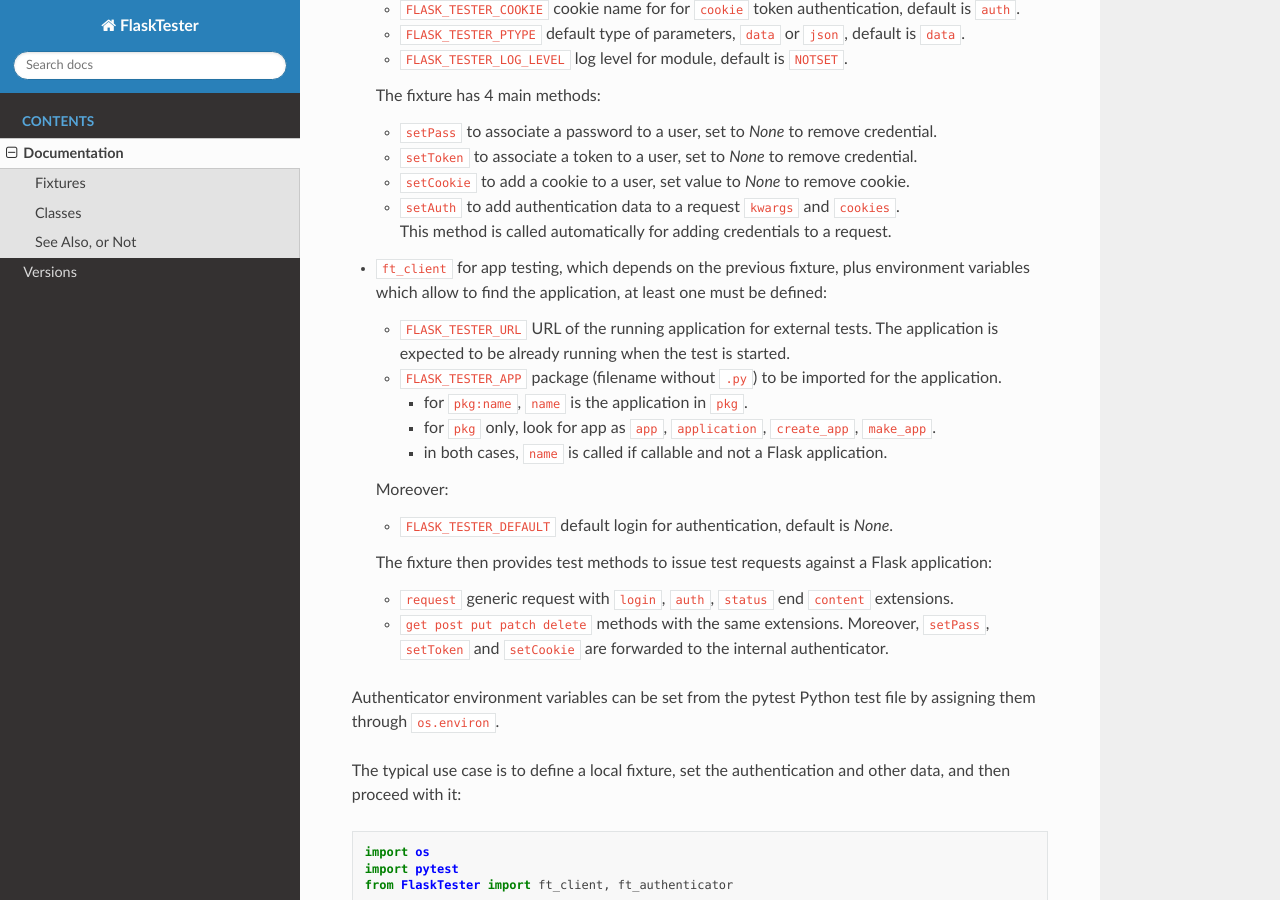
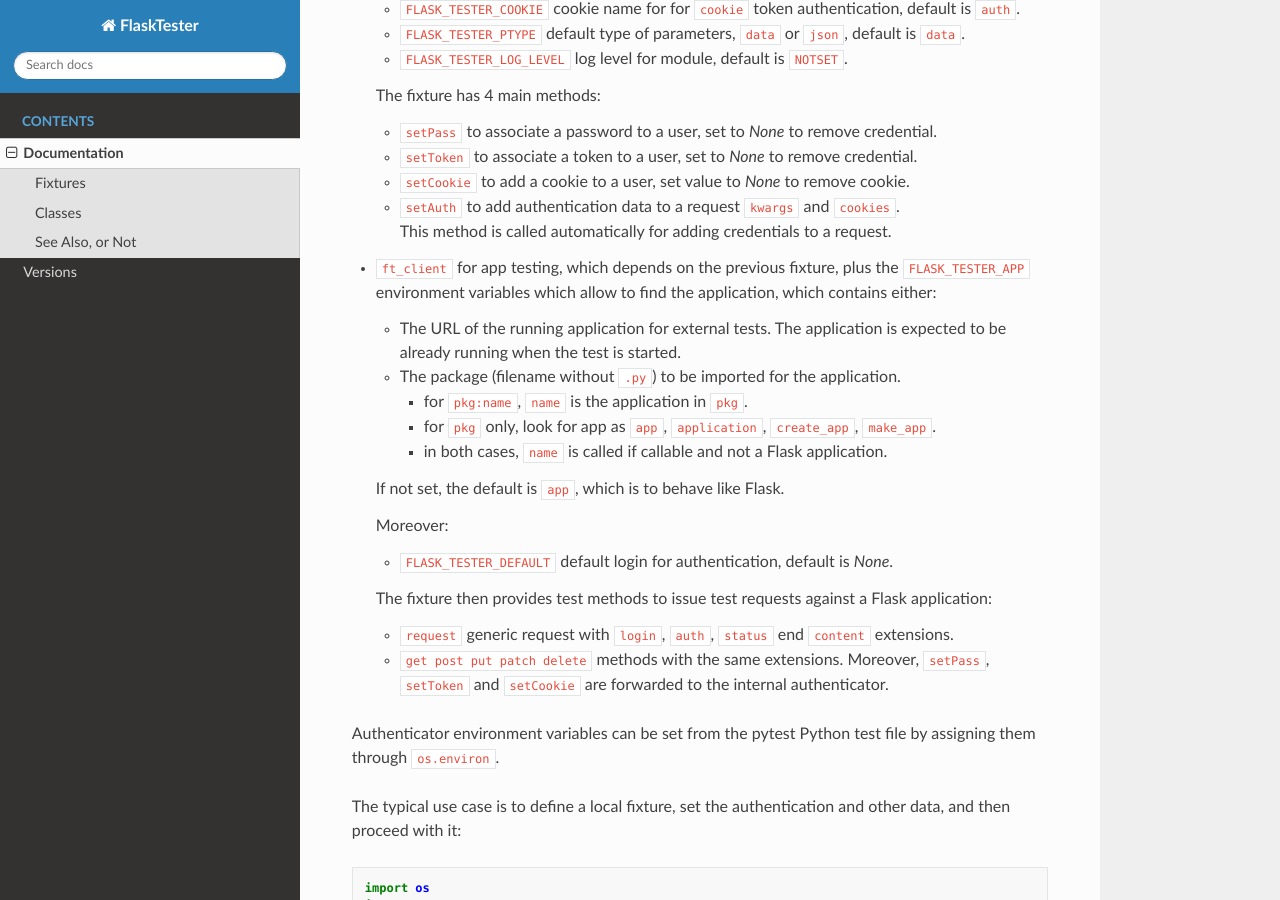
Before and after one commit to zx80/flask-tester, a Sphinx documentation site: the page built from docs/documentation.md, in a window 1280 px wide and 900 px high, scrolled down 628 px. Built offline with Sphinx 7.4.7 and the Read the Docs theme 2.0.0, drawn with Linux system fonts in a browser that asks for light colours; pages that are not in the unit, such as notebooks, are missing from menus.

Commit message:
simplify app selection

```diff
--- a/docs/documentation.md
+++ b/docs/documentation.md
@@ -38,17 +38,19 @@ The package provides two fixtures:
   - `setAuth` to add authentication data to a request `kwargs` and `cookies`.
     This method is called automatically for adding credentials to a request.
 
-- `ft_client` for app testing, which depends on the previous fixture, plus
-  environment variables which allow to find the application, at least one must
-  be defined:
+- `ft_client` for app testing, which depends on the previous fixture, plus the
+  `FLASK_TESTER_APP` environment variables which allow to find the application,
+  which contains either:
 
-  - `FLASK_TESTER_URL` URL of the running application for external tests.
+  - The URL of the running application for external tests.
     The application is expected to be already running when the test is started.
 
-  - `FLASK_TESTER_APP` package (filename without `.py`) to be imported for the application.
+  - The package (filename without `.py`) to be imported for the application.
     - for `pkg:name`, `name` is the application in `pkg`.
     - for `pkg` only, look for app as `app`, `application`, `create_app`, `make_app`.
     - in both cases, `name` is called if callable and not a Flask application.
+
+  If not set, the default is `app`, which is to behave like Flask.
 
   Moreover:
   - `FLASK_TESTER_DEFAULT` default login for authentication, default is _None_.
--- a/pyproject.toml
+++ b/pyproject.toml
@@ -4,7 +4,7 @@ build-backend = "setuptools.build_meta"
 
 [project]
 name = "FlaskTester"
-version = "3.5"
+version = "3.6"
 authors = [ { name = "Fabien Coelho", email = "flask.tester@coelho.net" } ]
 description = "Pytest fixtures for Flask internal and external authenticated tests"
 readme = "README.md"
```
Also changed, not shown: FlaskTester.py (+10 -14 lines), README.md (+2 -2 lines), docs/versions.md (+3 -1 lines), 2 other files.
